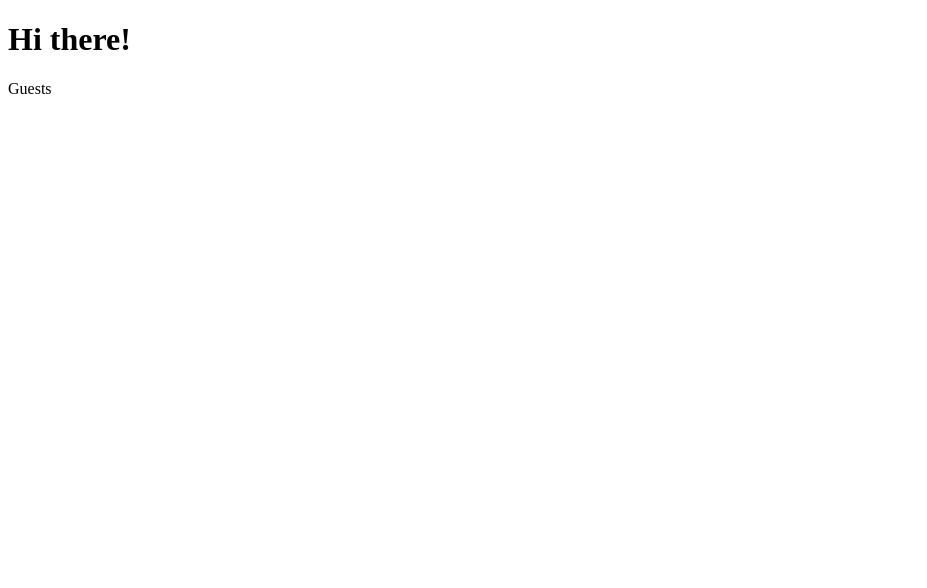
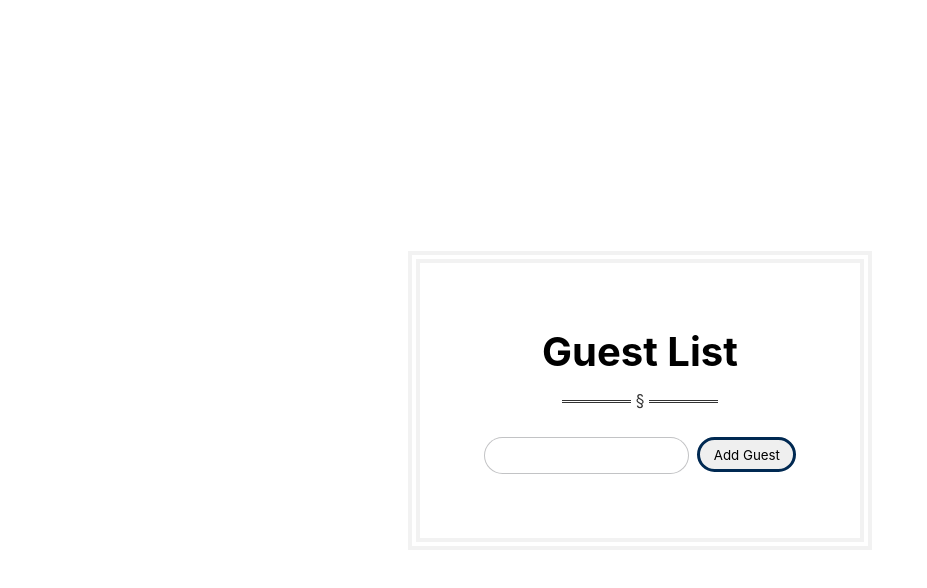
Before and after one commit to paakay/tsreact, a React (Create React App) app: page / in a window 1280 px wide. Shown: the top 588 px of the page, without its empty margins (0-927 px from the left). Built offline with nearby package versions, Linux system fonts and the light colour scheme.

Commit message:
Style(css): add simple styles to guest list component

```diff
--- a/src/02-state-types/GuestList.tsx
+++ b/src/02-state-types/GuestList.tsx
@@ -1,5 +1,20 @@
+import { useState } from 'react'
+
+import styles from '../styles/style.module.css'
+
 const GuestList: React.FC = () => {
-  return <div>Guests</div>
+  const [name, setName] = useState('')
+
+  return (
+    <div>
+      <h2>Guest List</h2>
+
+      <hr />
+
+      <input className={styles.input} type="text" />
+      <button className={styles.btn}> Add Guest</button>
+    </div>
+  )
 }
 
 export default GuestList
--- a/src/index.tsx
+++ b/src/index.tsx
@@ -1,10 +1,11 @@
 import ReactDOM from 'react-dom'
 import GuestList from './02-state-types/GuestList'
 
+import styles from './styles/style.module.css'
+
 const App = () => {
   return (
-    <div>
-      <h1>Hi there!</h1>
+    <div className={styles.container}>
       <GuestList />
     </div>
   )
--- /dev/null
+++ b/src/styles/style.module.css
@@ -0,0 +1,105 @@
+:root {
+  --font: -apple-system, BlinkMacSystemFont, 'Segoe UI', Roboto, Oxygen, Ubuntu,
+    Cantarell, 'Open Sans', 'Helvetica Neue', sans-serif;
+
+  /* Blue color scheme: dodgerblue */
+  --clr-blue-1: hsl(198deg 69% 46% / 45%);
+  --clr-blue-2: hsl(210deg 100% 7%);
+  --clr-blue-2: hsl(210deg 100% 56%);
+
+  /* Black color scheme */
+  --clr-black-1: hsl(210deg 100% 3% / 24%);
+  --clr-black-2: hsl(210deg 100% 16%);
+  --clr-black-3: hsl(0deg 0% 0% / 5%);
+  --shadow-sm: 5px 5px 6px rgba(0, 0, 0, 0.1);
+  --shadow-md: 5px 5px 12px rgba(0, 0, 0, 0.25);
+}
+
+*,
+*::before,
+*::after {
+  margin: 0;
+  padding: 0;
+  box-sizing: inherit;
+}
+
+html {
+  box-sizing: border-box;
+}
+
+body {
+  font-family: var(--font);
+  display: flex;
+  flex-direction: column;
+  justify-content: center;
+  align-items: center;
+  place-content: center;
+  height: 100vh;
+}
+
+.container {
+  max-width: 64rem;
+  padding: 4rem;
+  text-align: center;
+  border: 12px double var(--clr-black-3);
+  transition: all 0.3s ease-in;
+}
+
+h2 {
+  margin-bottom: 1.5rem;
+  font-size: 2.5em;
+}
+
+.input {
+  border-radius: 50rem;
+  padding: 0.75em 1em;
+  margin-right: 0.5rem;
+  border: 1px solid var(--clr-black-1);
+  transition: all 0.3s ease-in;
+}
+
+.input:hover,
+.input:focus {
+  outline: 0;
+  box-shadow: var(--shadow-sm);
+}
+
+.btn {
+  font-family: inherit;
+  border: 3px solid var(--clr-black-2);
+  border-radius: 1.5em;
+  cursor: pointer;
+  outline: 0;
+  padding: 0.5em 1em;
+  transition: all 0.3s ease-in;
+}
+
+.btn:hover,
+.btn:focus,
+.btn:active {
+  color: #fff;
+  background-color: var(--clr-black-2);
+  outline: 0;
+  box-shadow: var(--shadow-sm);
+}
+
+hr {
+  border: none;
+  border-top: 3px double #333;
+  color: #333;
+  height: 5px;
+  margin-bottom: 2rem;
+  margin-left: auto;
+  margin-right: auto;
+  overflow: visible;
+  text-align: center;
+  width: 50%;
+}
+
+hr::before {
+  background: #fff;
+  content: '§';
+  padding: 0 4px;
+  position: relative;
+  top: -13px;
+}
```
